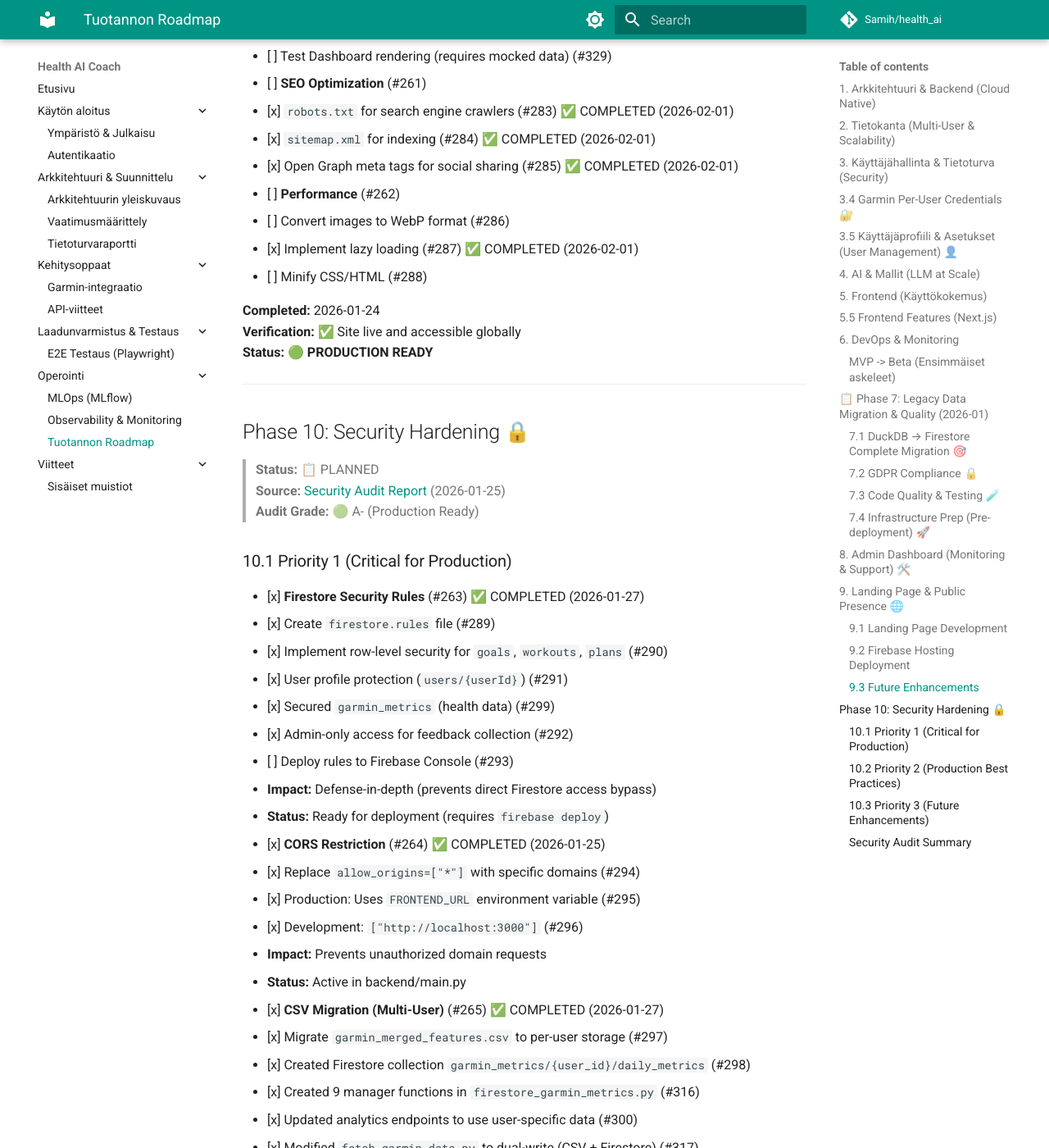
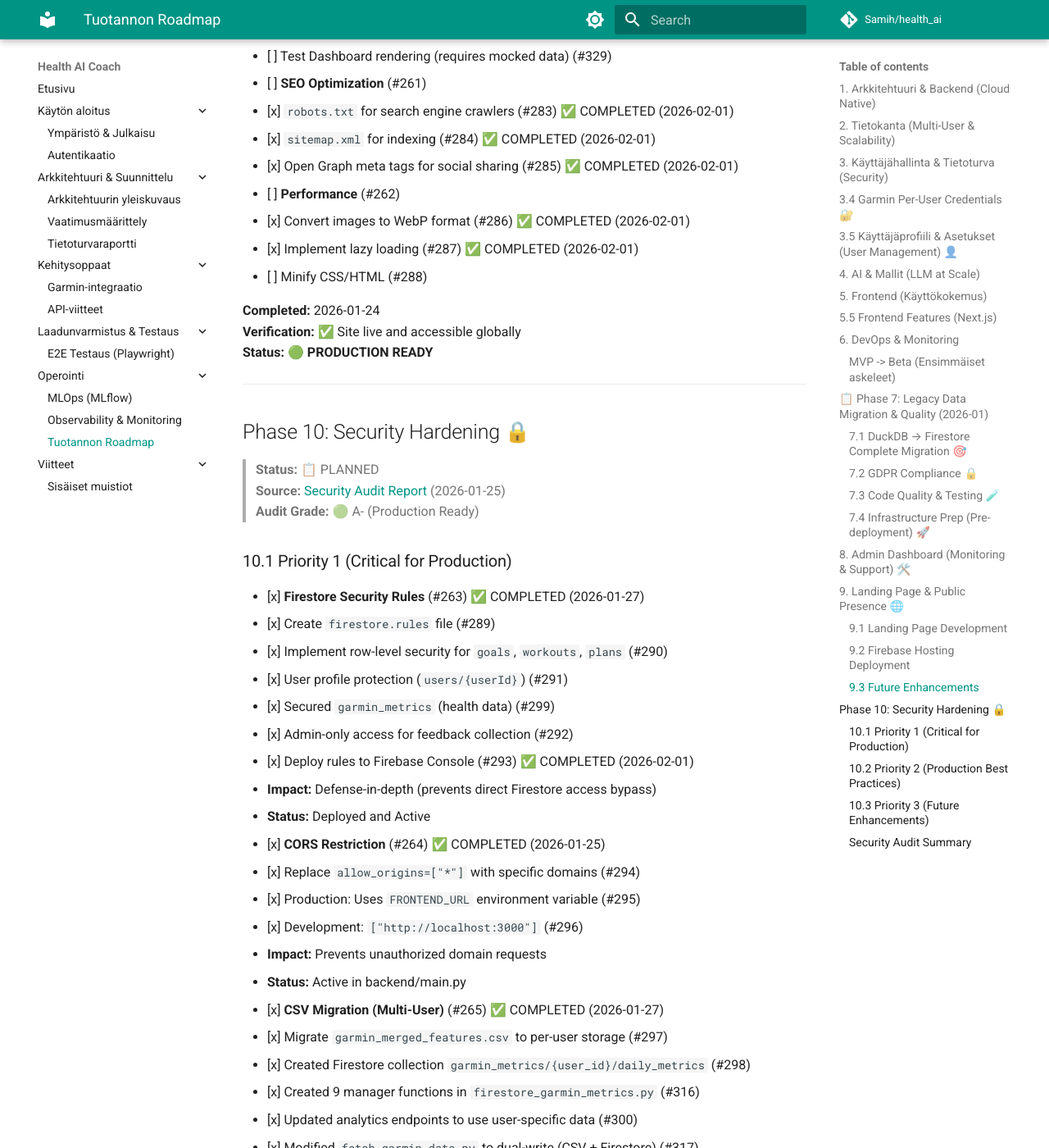
Before and after one commit to Sami-Python/Health_AI, an MkDocs documentation site: the page built from Docs/production_roadmap.md, in a window 1280 px wide and 1400 px high, scrolled down 9841 px. Shown: the whole window at 82% size. Built offline with MkDocs 1.6.1 and Material for MkDocs 9.7.7, drawn with Linux system fonts in a browser that asks for light colours; comment, search, counter and statistics services are not loaded; some of the changed text lies outside the part shown.

```diff
--- a/Docs/production_roadmap.md
+++ b/Docs/production_roadmap.md
@@ -106,7 +106,7 @@ Streamlit on raskas tuhansille yhtäaikaisille käyttäjille.
 - [x] **CI/CD Pipeline:** Laajenna GitHub Actions kattamaan automaattinen deploy (CD). (#171) ✅ COMPLETED (2026-01-31)
 - [ ] **Monitorointi:** Asenna Grafana/Datadog suorituskyvyn seurantaan. (#172)
 - [ ] **Alerting:** Määritä hälytykset virhetilanteista (esim. API vastaa hitaasti). (#173)
-- [ ] **Developer Experience:** Lisää `npm run fix` -komento (`package.json`), joka siivoaa lukot ja välimuistit automaattisesti. (#174)
+- [x] **Developer Experience:** Lisää `npm run fix` -komento (`package.json`), joka siivoaa lukot ja välimuistit automaattisesti. (#174) ✅ COMPLETED (2026-02-01)
 
 ---
 ### MVP -> Beta (Ensimmäiset askeleet)
@@ -308,7 +308,7 @@ Streamlit on raskas tuhansille yhtäaikaisille käyttäjille.
   - [x] Open Graph meta tags for social sharing (#285) ✅ COMPLETED (2026-02-01)
 
 - [ ] **Performance** (#262)
-  - [ ] Convert images to WebP format (#286)
+  - [x] Convert images to WebP format (#286) ✅ COMPLETED (2026-02-01)
   - [x] Implement lazy loading (#287) ✅ COMPLETED (2026-02-01)
   - [ ] Minify CSS/HTML (#288)
 
@@ -332,9 +332,9 @@ Streamlit on raskas tuhansille yhtäaikaisille käyttäjille.
   - [x] User profile protection (`users/{userId}`) (#291)
   - [x] Secured `garmin_metrics` (health data) (#299)
   - [x] Admin-only access for feedback collection (#292)
-  - [ ] Deploy rules to Firebase Console (#293)
+  - [x] Deploy rules to Firebase Console (#293) ✅ COMPLETED (2026-02-01)
   - **Impact:** Defense-in-depth (prevents direct Firestore access bypass)
-  - **Status:** Ready for deployment (requires `firebase deploy`)
+  - **Status:** Deployed and Active
 
 - [x] **CORS Restriction** (#264) ✅ COMPLETED (2026-01-25)
   - [x] Replace `allow_origins=["*"]` with specific domains (#294)
```
Also changed, not shown: Docs/deployment.md (+7 -0 lines), landing_page/README.md (+3 -3 lines), landing_page/assets/ai-analytics.webp (added), landing_page/assets/ecg-heart-rate.webp (added), landing_page/assets/hero-fitness.webp (added), 2 other files.
